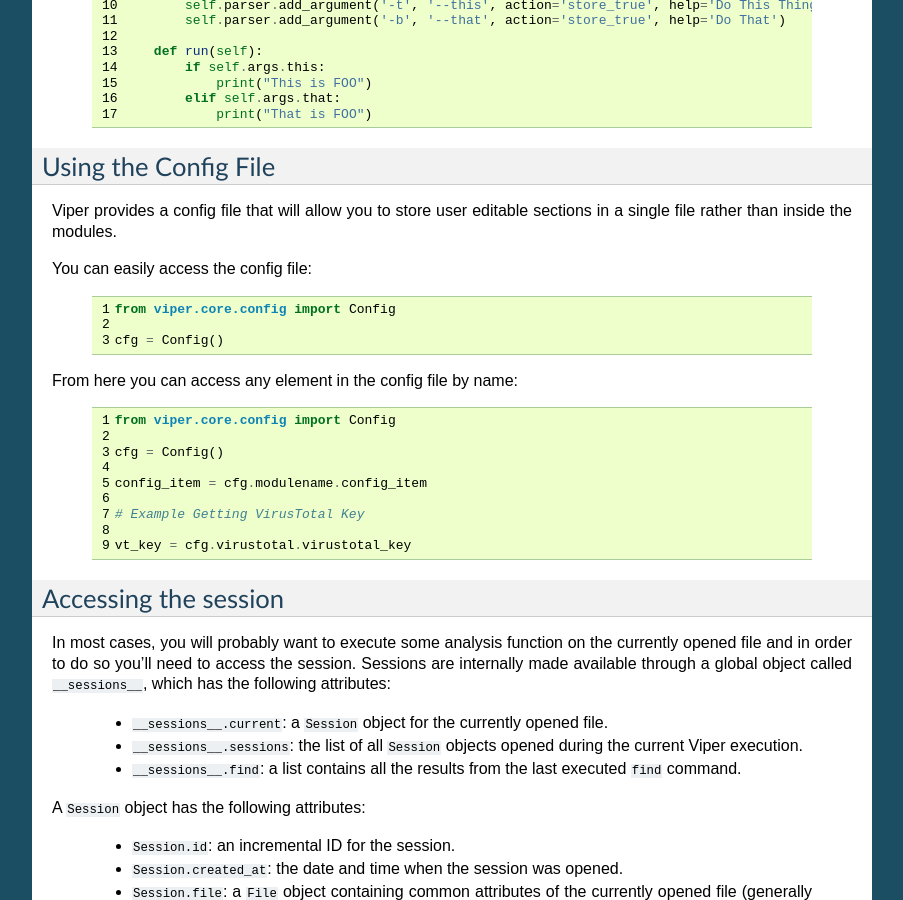
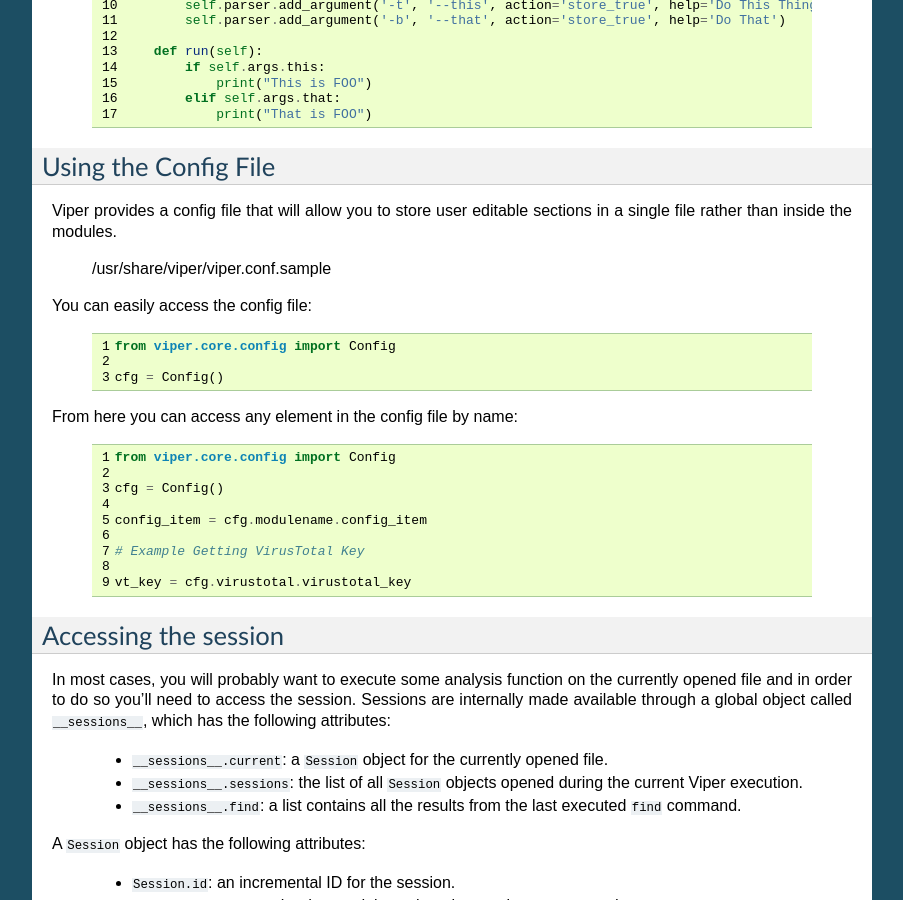
Before and after one commit to viper-framework/viper, a Sphinx documentation site: the page built from docs/source/customize/index.rst, in a window 1280 px wide and 900 px high, scrolled down 843 px. Shown: the whole window, without its empty margins (198-1101 px from the left). Built offline with Sphinx 7.4.7, drawn with Linux system fonts in a browser that asks for light colours; pages that are not in the unit, such as notebooks, are missing from menus.

Commit message:
Update index.rst

```diff
--- a/docs/source/customize/index.rst
+++ b/docs/source/customize/index.rst
@@ -58,6 +58,7 @@
 
 Viper provides a config file that will allow you to store user editable sections in a single file rather than inside the modules.
 
+    /usr/share/viper/viper.conf.sample
 
 You can easily access the config file:
 
```
